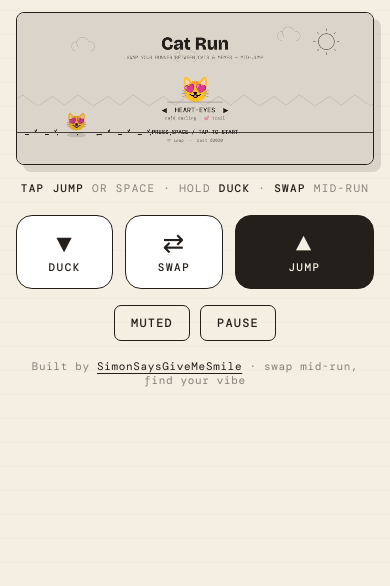
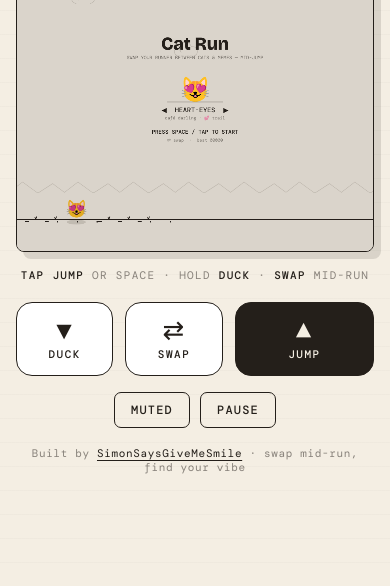
Before and after one commit to SimonSaysGiveMeSmile/cozy-cat-cafe, a website: page index.html in a window 390 px wide. Shown: the part 258-844 px from the top of the page. Drawn offline with nearby package versions, Linux system fonts and the light colour scheme.

Commit message:
Mobile: tall near-square viewport in portrait
The 900x380 strip was tiny on phones. In portrait, H now grows to 820
(near-square) while W stays 900 so difficulty/track length is unchanged.
Ground, rooftops, clouds, stars and the start/pause/over screens are
positioned relative to H/GY so they recompose for the taller box.
Desktop/landscape keeps the wide 900x380. Tests still pass.

Co-Authored-By: Claude Opus 4.8 <noreply@anthropic.com>

```diff
--- a/index.html
+++ b/index.html
@@ -113,10 +113,17 @@
 (function(){
 "use strict";
 var cv=document.getElementById('game'), ctx=cv.getContext('2d');
-var W=900,H=380, GY=300; // logical
+var W=900,H=380, GY=300; // logical (H/GY adapt to a taller, near-square box in portrait)
 var DPR=Math.min(2, window.devicePixelRatio||1);
-function size(){ cv.width=W*DPR; cv.height=H*DPR; ctx.setTransform(DPR,0,0,DPR,0,0); }
+function dims(){
+  var portrait = window.innerHeight > window.innerWidth;
+  W = 900;                       // keep the horizontal track constant → same difficulty
+  H = portrait ? 820 : 380;      // phones in portrait get a tall, near-square viewport
+  GY = H - 80;                   // ground stays 80px off the bottom (=300 when H=380)
+}
+function size(){ dims(); DPR=Math.min(2, window.devicePixelRatio||1); cv.width=W*DPR; cv.height=H*DPR; ctx.setTransform(DPR,0,0,DPR,0,0); }
 size();
+window.addEventListener('resize', size);
 var DISP='"Bricolage Grotesque", system-ui, -apple-system, sans-serif';
 var MONO='"DM Mono", ui-monospace, monospace';
 var EMO='"Apple Color Emoji","Segoe UI Emoji","Noto Color Emoji",sans-serif'; // color-emoji safe stack
@@ -489,7 +496,7 @@ function draw(){
   }
   // stars at night
   if(n>0.4){ ctx.globalAlpha=(n-0.4)/0.6*0.8; ctx.fillStyle=lineCol(1);
-    for(var st=0;st<16;st++){ var stx=(st*97+30)%W, sty=(st*53)%140+20; ctx.fillRect(stx,sty,2,2); }
+    for(var st=0;st<16;st++){ var stx=(st*97+30)%W, sty=(st*53)%Math.max(140,GY-160)+20; ctx.fillRect(stx,sty,2,2); }
     ctx.globalAlpha=1;
   }
 
@@ -497,7 +504,7 @@ function draw(){
   ctx.strokeStyle=lineCol(0.16); ctx.lineWidth=1.5;
   for(var cl=0;cl<4;cl++){
     var clx=((cl*260 - (S.dist*0.18))%(W+220)+W+220)%(W+220)-110;
-    var cly=58+(cl%3)*26;
+    var cly=50+(cl%3)*Math.max(26, GY*0.18);
     ctx.beginPath();
     ctx.arc(clx,cly,12,Math.PI*0.5,Math.PI*1.5);
     ctx.arc(clx+16,cly-8,15,Math.PI*0.8,Math.PI*1.9);
@@ -507,9 +514,9 @@ function draw(){
 
   // distant rooftops (thin outline parallax)
   ctx.strokeStyle=lineCol(0.14); ctx.lineWidth=1.5; ctx.beginPath();
-  var rofX=-(S.dist*0.12)%140;
-  ctx.moveTo(rofX-20,232);
-  for(var rx=rofX-20;rx<W+80;rx+=140){ ctx.lineTo(rx+34,206); ctx.lineTo(rx+70,232); ctx.lineTo(rx+76,232); ctx.lineTo(rx+110,210); ctx.lineTo(rx+140,232); }
+  var rofX=-(S.dist*0.12)%140, rfB=GY-68, rfP=GY-94, rfP2=GY-90;
+  ctx.moveTo(rofX-20,rfB);
+  for(var rx=rofX-20;rx<W+80;rx+=140){ ctx.lineTo(rx+34,rfP); ctx.lineTo(rx+70,rfB); ctx.lineTo(rx+76,rfB); ctx.lineTo(rx+110,rfP2); ctx.lineTo(rx+140,rfB); }
   ctx.stroke();
 
   // ground: one crisp line + scrolling marks (dino-style)
@@ -605,7 +612,8 @@ function veil(){ ctx.fillStyle=lineCol(0.12); ctx.fillRect(0,0,W,H); }
 function card(x,y,w,h){ ctx.fillStyle=fieldRGB(); roundRect(ctx,x,y,w,h,12); ctx.fill(); ctx.strokeStyle=lineCol(1); ctx.lineWidth=2; roundRect(ctx,x,y,w,h,12); ctx.stroke(); }
 
 function drawStart(){
-  veil(); ctx.textAlign='center'; ctx.textBaseline='alphabetic';
+  veil(); ctx.save(); ctx.translate(0,(H-380)/2);
+  ctx.textAlign='center'; ctx.textBaseline='alphabetic';
   ctx.font='800 46px '+DISP; ctx.fillStyle=lineCol(1); ctx.fillText('Cat Run', W/2, 92);
   ctx.font='400 12px '+MONO; ctx.fillStyle=lineCol(0.6);
   ctx.fillText('SWAP YOUR RUNNER BETWEEN CATS & MEMES — MID-JUMP', W/2, 116);
@@ -616,10 +624,12 @@ function drawStart(){
   ctx.font='400 11px '+MONO; ctx.fillStyle=lineCol(0.55); ctx.fillText(ROSTER[startPreview].v, W/2, 268);
   ctx.font='500 14px '+MONO; ctx.fillStyle=lineCol(1); ctx.fillText('PRESS SPACE / TAP TO START', W/2, 304+Math.sin(S.t*0.2)*1.2);
   ctx.font='400 11px '+MONO; ctx.fillStyle=lineCol(0.5); ctx.fillText('⇄ swap  ·  best '+pad(S.hi), W/2, 324);
+  ctx.restore();
 }
-function drawPause(){ veil(); ctx.textAlign='center'; ctx.fillStyle=lineCol(1); ctx.font='800 32px '+DISP; ctx.fillText('Paused', W/2,168); ctx.font='400 12px '+MONO; ctx.fillStyle=lineCol(0.6); ctx.fillText('PRESS P TO RESUME', W/2,196); }
+function drawPause(){ veil(); ctx.save(); ctx.translate(0,(H-380)/2); ctx.textAlign='center'; ctx.fillStyle=lineCol(1); ctx.font='800 32px '+DISP; ctx.fillText('Paused', W/2,168); ctx.font='400 12px '+MONO; ctx.fillStyle=lineCol(0.6); ctx.fillText('PRESS P TO RESUME', W/2,196); ctx.restore(); }
 function drawOver(){
-  veil(); ctx.textAlign='center'; ctx.textBaseline='alphabetic';
+  veil(); ctx.save(); ctx.translate(0,(H-380)/2);
+  ctx.textAlign='center'; ctx.textBaseline='alphabetic';
   var cw=340, cx=W/2-cw/2, cardY=64, chh=204;
   card(cx,cardY,cw,chh);
   ctx.fillStyle=lineCol(1); ctx.font='500 13px '+MONO; ctx.fillText('— GAME OVER —', W/2, cardY+34);
@@ -629,6 +639,7 @@ function drawOver(){
   if(S.newBest){ ctx.fillStyle=HONEY; ctx.font='500 13px '+MONO; ctx.fillText('★ NEW BEST ★', W/2, cardY+176); }
   else { ctx.fillStyle=lineCol(0.6); ctx.font='400 12px '+MONO; ctx.fillText('BEST  '+pad(S.hi), W/2, cardY+176); }
   ctx.fillStyle=lineCol(0.7); ctx.font='400 11px '+MONO; ctx.fillText('SPACE retry   ·   R reshuffle', W/2, cardY+196);
+  ctx.restore();
 }
 // reshuffle key
 window.addEventListener('keydown',function(e){ if((e.key==='r'||e.key==='R') && S.phase==='over'){ reshuffle(); } });
```
